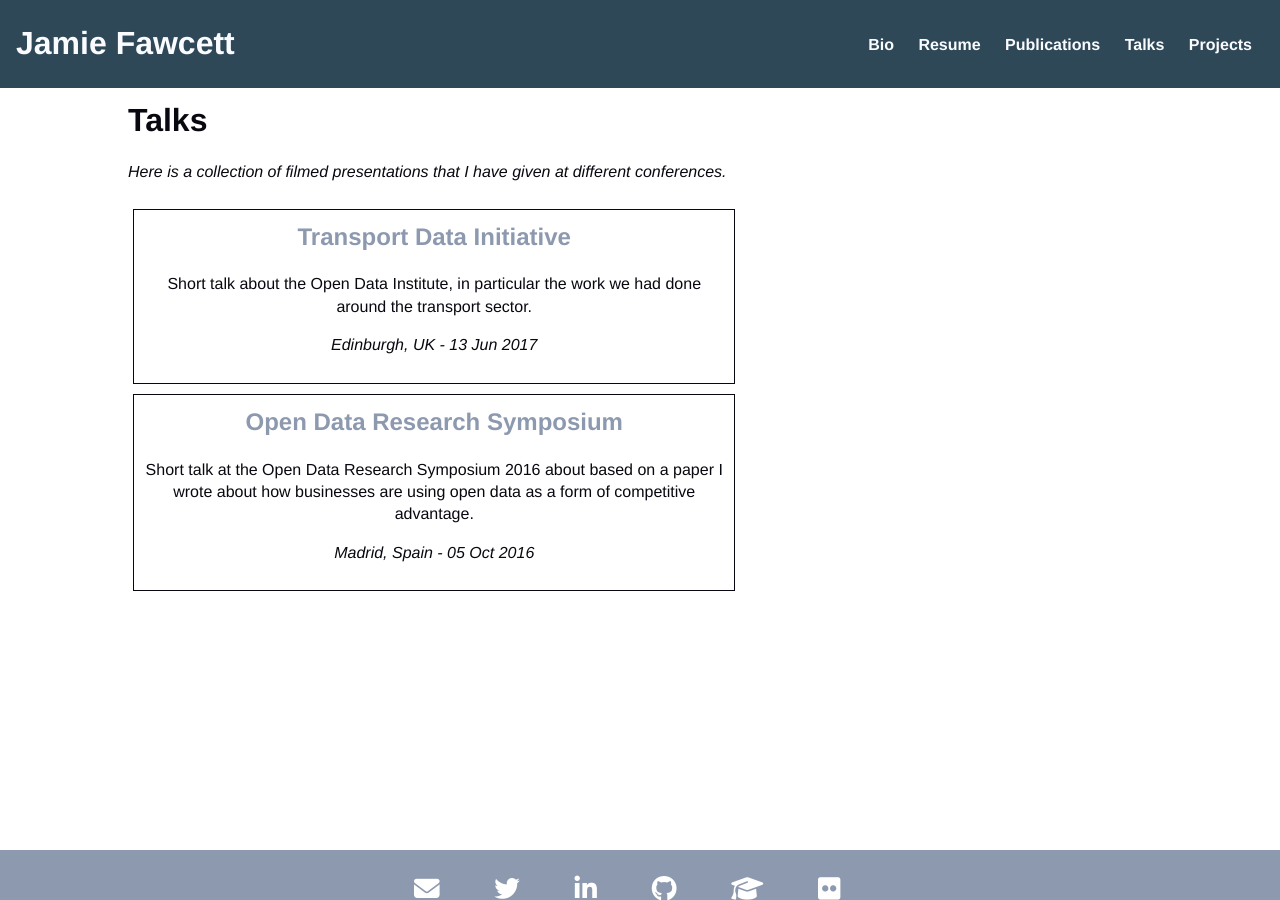
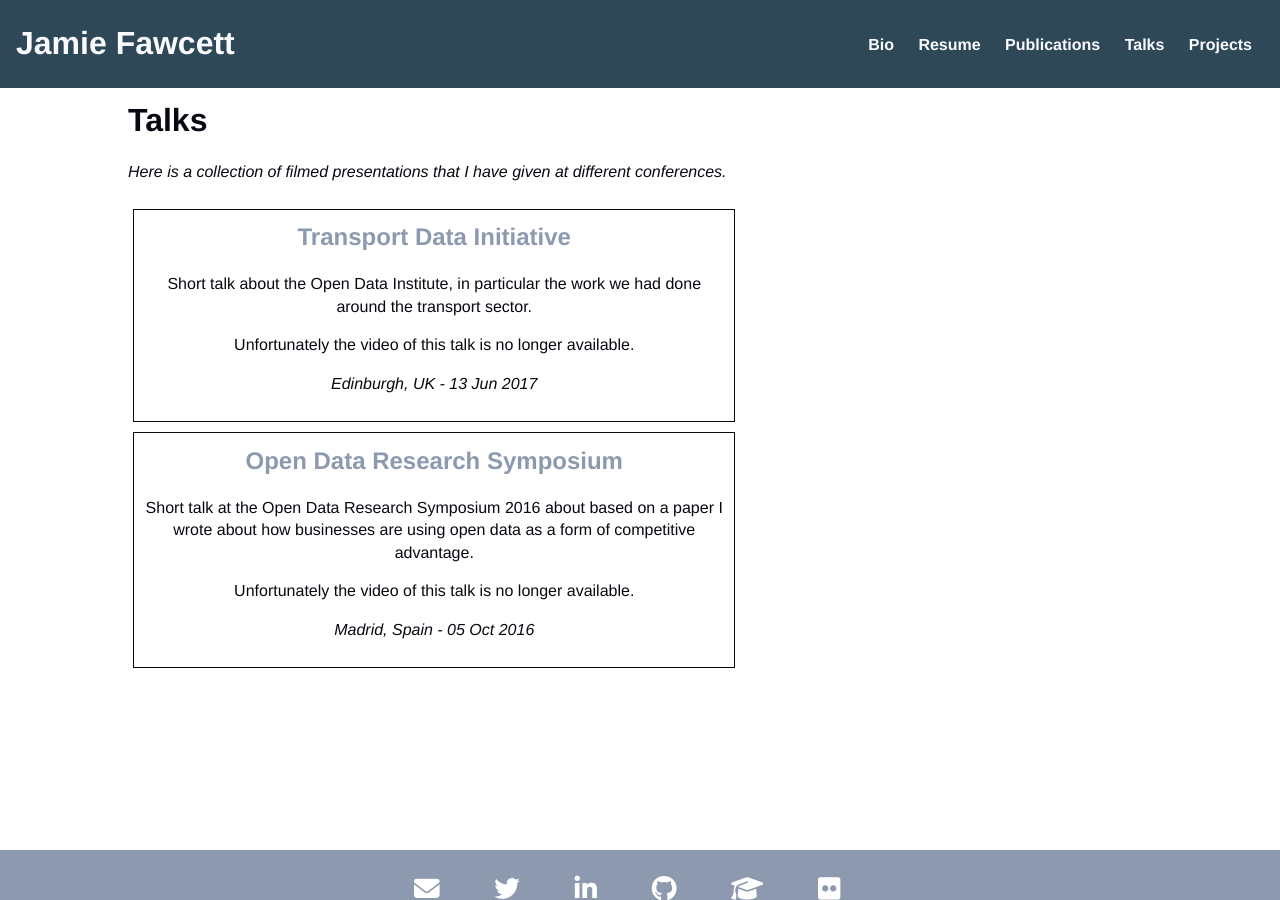
Before and after one commit to JmeF/JmeF.github.io, a Jekyll site: the page built from talks/index.html, in a window 1280 px wide and 900 px high. Built offline with Jekyll 4.4.1, drawn with Linux system fonts in a browser that asks for light colours; nearby versions of some CDN libraries.

Commit message:
Update talk issues

```diff
--- a/talks/index.html
+++ b/talks/index.html
@@ -13,7 +13,7 @@ title: Talks
 		<div class="talk">
 			<h2><a href="https://youtu.be/{{ talk.link }}" target="_blank">{{ talk.title }}</a></h2>
 			<p>{{ talk.content }}</p>
-			<p>{{ talk.content_down }}<p>
+			<p>Unfortunately the video of this talk is no longer available.<p>
 			<p><i>{{ talk.location }} - {{ talk.date | date_to_string }}</i></p>
 		</div>
 		{% endfor %}
```
